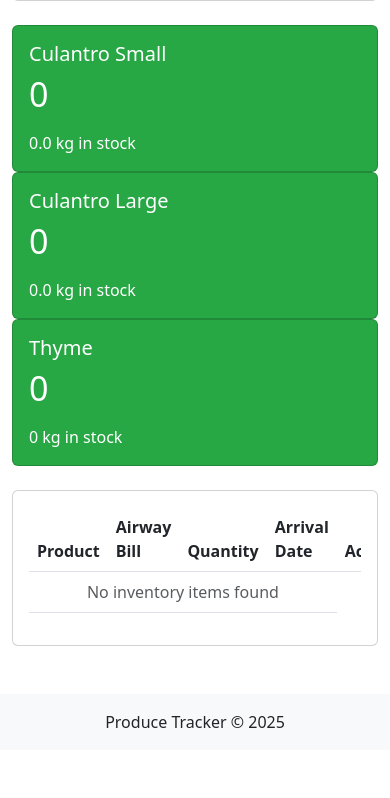
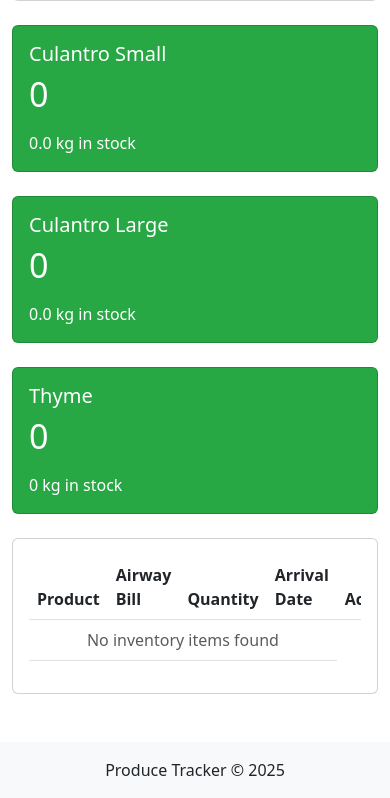
Before and after one commit to dsmxyz/ProduceTracker, a Django app: page /inventory/ in a window 390 px wide. Shown: the part 385-1183 px from the top of the page. Before the commit the page ends 1113 px from the top, so only its background shows below. Run offline with Django 5.2, Linux system fonts and the light colour scheme; the visitor is signed in with stand-in values (Sample User, id 1); data that the repository does not hold is empty; parts of the project's set-up code (start-up, migrations or seed data) failed here and were passed over; some libraries are stand-ins or nearby versions.

Commit message:
edit inventory_list card spacing

```diff
--- a/produce_tracker/inventory/templates/inventory/base.html
+++ b/produce_tracker/inventory/templates/inventory/base.html
@@ -60,7 +60,7 @@
         {% block content %}{% endblock %}
     </div>
 
-    <footer class="footer mt-5 py-3 bg-body-tertiary">
+    <footer class="footer mt-5 py-3 bg-light">
         <div class="container text-center">
             <p class="mb-0">Produce Tracker &copy; {% now "Y" %}</p>
         </div>
--- a/produce_tracker/inventory/templates/inventory/inventory/inventory_list.html
+++ b/produce_tracker/inventory/templates/inventory/inventory/inventory_list.html
@@ -31,7 +31,7 @@
 
 <!-- Stock summary cards -->
 <div class="row mb-4">
-    <div class="col-md-4">
+    <div class="col-md-4 mb-4">
         <div class="card text-white bg-success">
             <div class="card-body">
                 <h5 class="card-title">Culantro Small</h5>
@@ -40,7 +40,7 @@
             </div>
         </div>
     </div>
-    <div class="col-md-4">
+    <div class="col-md-4 mb-4">
         <div class="card text-white bg-success">
             <div class="card-body">
                 <h5 class="card-title">Culantro Large</h5>
```
